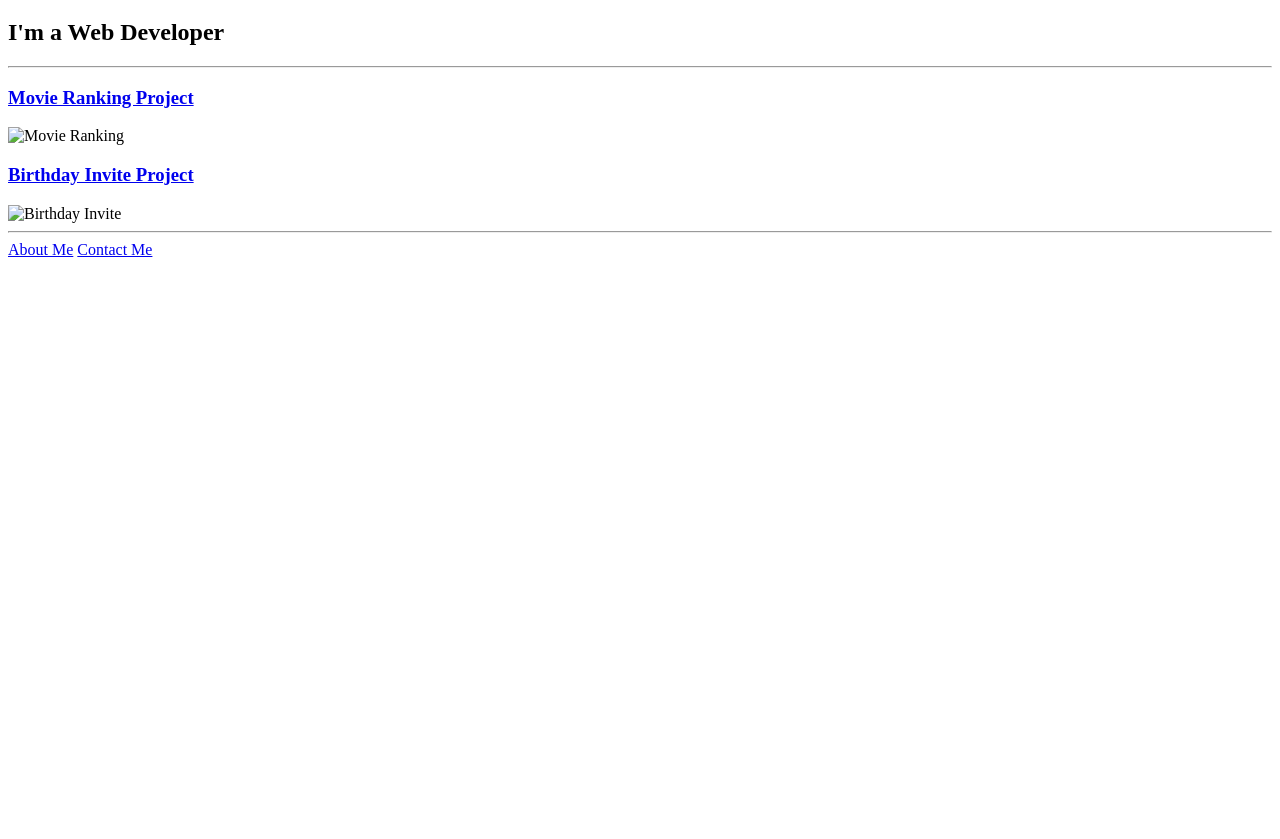
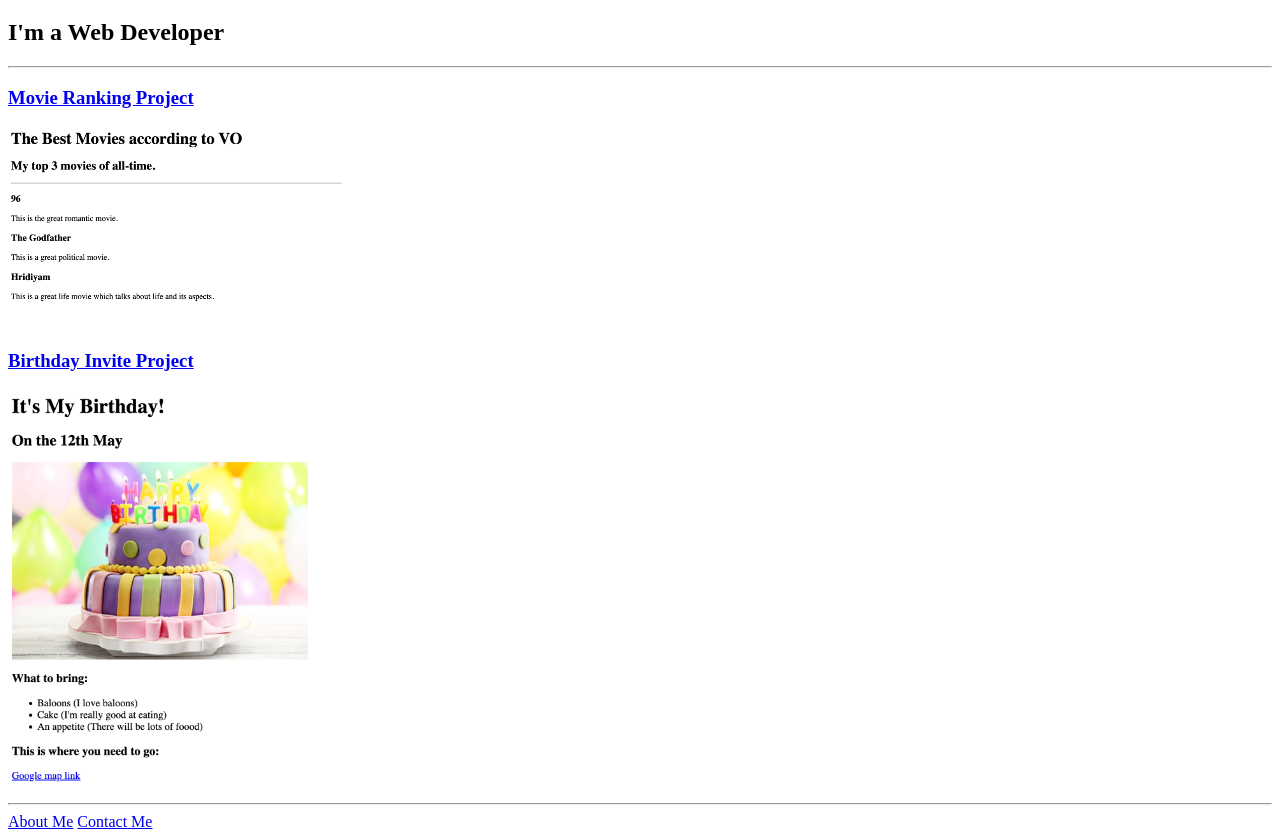
Before and after one commit to vyomeshojha/Web-Learning, a plain HTML site: page index.html in a window 1280 px wide. Shown: the part 61-900 px from the top of the page. Before the commit the page ends 800 px from the top, so only its background shows below. Drawn offline with Linux system fonts and the light colour scheme.

Commit message:
Add files via upload

```diff
--- a/index.html
+++ b/index.html
@@ -12,13 +12,13 @@
       <a href="./public/MovieRanking.html"> Movie Ranking Project</a>
     </h3>
     <img
-      src="./assets/images/Screenshot 2024-07-13 at 10.33.18 PM.png"
+      src="./assets/images/MovieRanking.png"
       height="200"
       alt="Movie Ranking"
     />
     <h3><a href="./public/BirthdayInvite.html">Birthday Invite Project</a></h3>
     <img
-      src="./assets/images/Screenshot 2024-07-13 at 10.45.32 PM.png"
+      src="./assets/images/BirthDayInvite.png"
       height="400"
       alt="Birthday Invite"
     />
```
